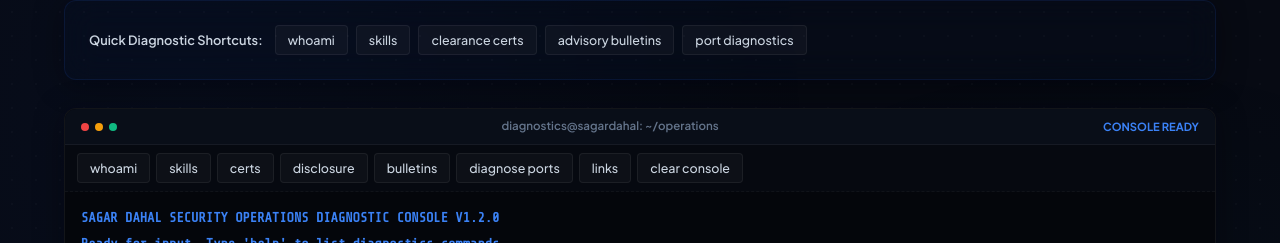
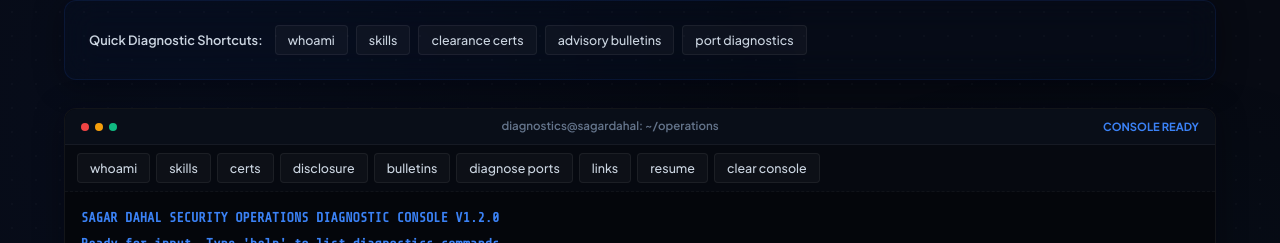
Before and after one commit to 0xr00tkit/sagardahal.com, a Next.js app: page / in a window 1280 px wide. Both pictures are taken after a click on the button "whoami". Shown: the part 346-589 px from the top of the page. Built offline with nearby package versions, Linux system fonts and the light colour scheme.

Commit message:
feat: implement terminal resume command and add resume link to links output

```diff
--- a/app/page.js
+++ b/app/page.js
@@ -268,6 +268,7 @@ export default function Home() {
         addToHistory({ kind: "output", text: "  scan         Diagnose system port status" });
         addToHistory({ kind: "output", text: "  decrypt <c>  Decode standard ROT13 cipher string" });
         addToHistory({ kind: "output", text: "  links        Professional network connections" });
+        addToHistory({ kind: "output", text: "  resume       Download & view professional resume" });
         addToHistory({ kind: "output", text: "  clear        Flush terminal history buffer" });
         break;
 
@@ -359,6 +360,12 @@ export default function Home() {
         addToHistory({ kind: "link", text: "GitHub:   ", label: "0xr00tkit", url: socials.github });
         addToHistory({ kind: "link", text: "LinkedIn: ", label: "Sagar Dahal", url: socials.linkedin });
         addToHistory({ kind: "link", text: "Medium:   ", label: "@thesagardahal", url: socials.medium });
+        addToHistory({ kind: "link", text: "Resume:   ", label: "SagarDahalResume.pdf", url: researcherInfo.resume });
+        break;
+
+      case "resume":
+        addToHistory({ kind: "section", text: "[PROFESSIONAL RESUME]" });
+        addToHistory({ kind: "link", text: "Resume:   ", label: "SagarDahalResume.pdf", url: researcherInfo.resume });
         break;
 
       case "clear":
@@ -645,6 +652,7 @@ export default function Home() {
             <button className="quick-cmd-btn" onClick={() => processCLICommand("logs")}>bulletins</button>
             <button className="quick-cmd-btn" onClick={() => processCLICommand("scan")}>diagnose ports</button>
             <button className="quick-cmd-btn" onClick={() => processCLICommand("links")}>links</button>
+            <button className="quick-cmd-btn" onClick={() => processCLICommand("resume")}>resume</button>
             <button className="quick-cmd-btn" onClick={() => processCLICommand("clear")}>clear console</button>
           </div>
 
```
Also changed, not shown: post-build.js (+8 -0 lines).
